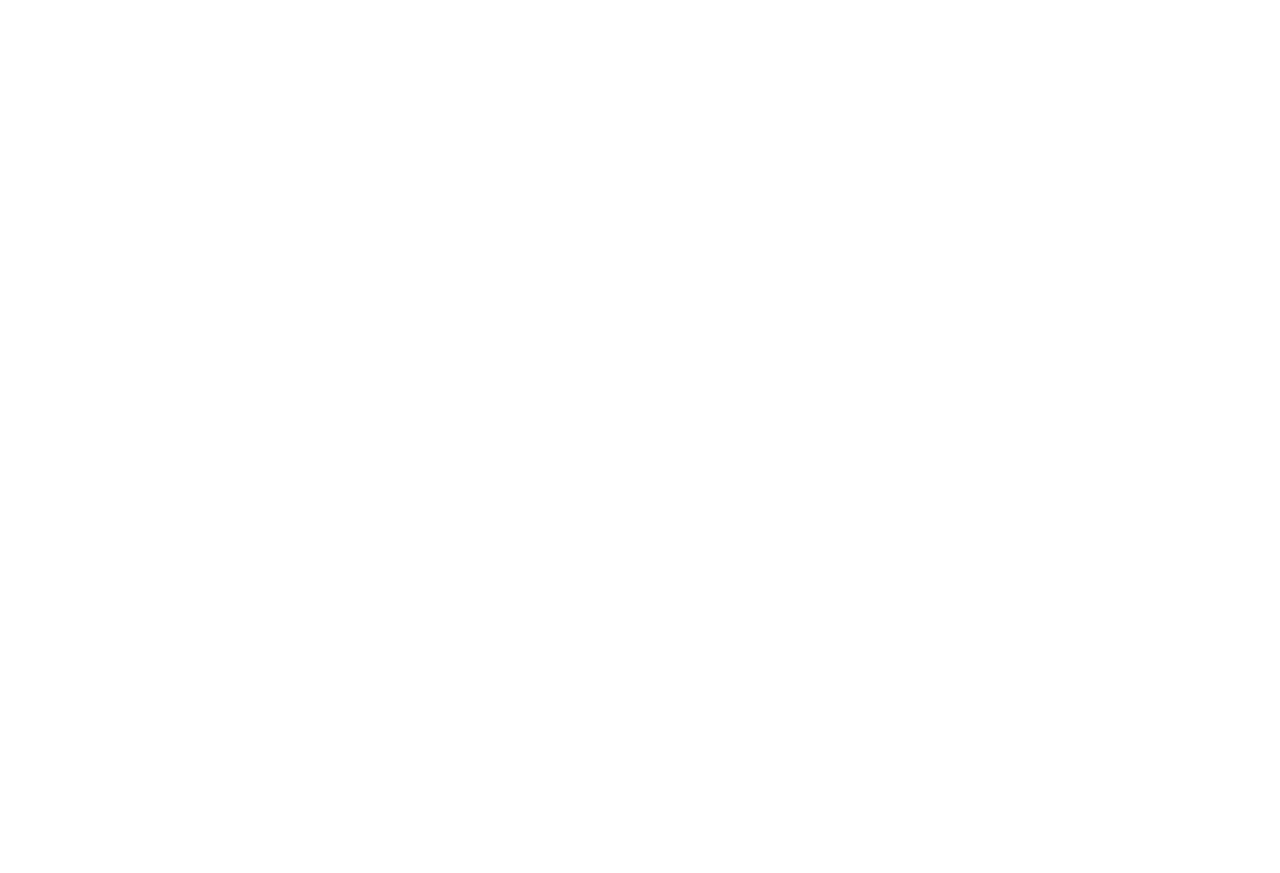
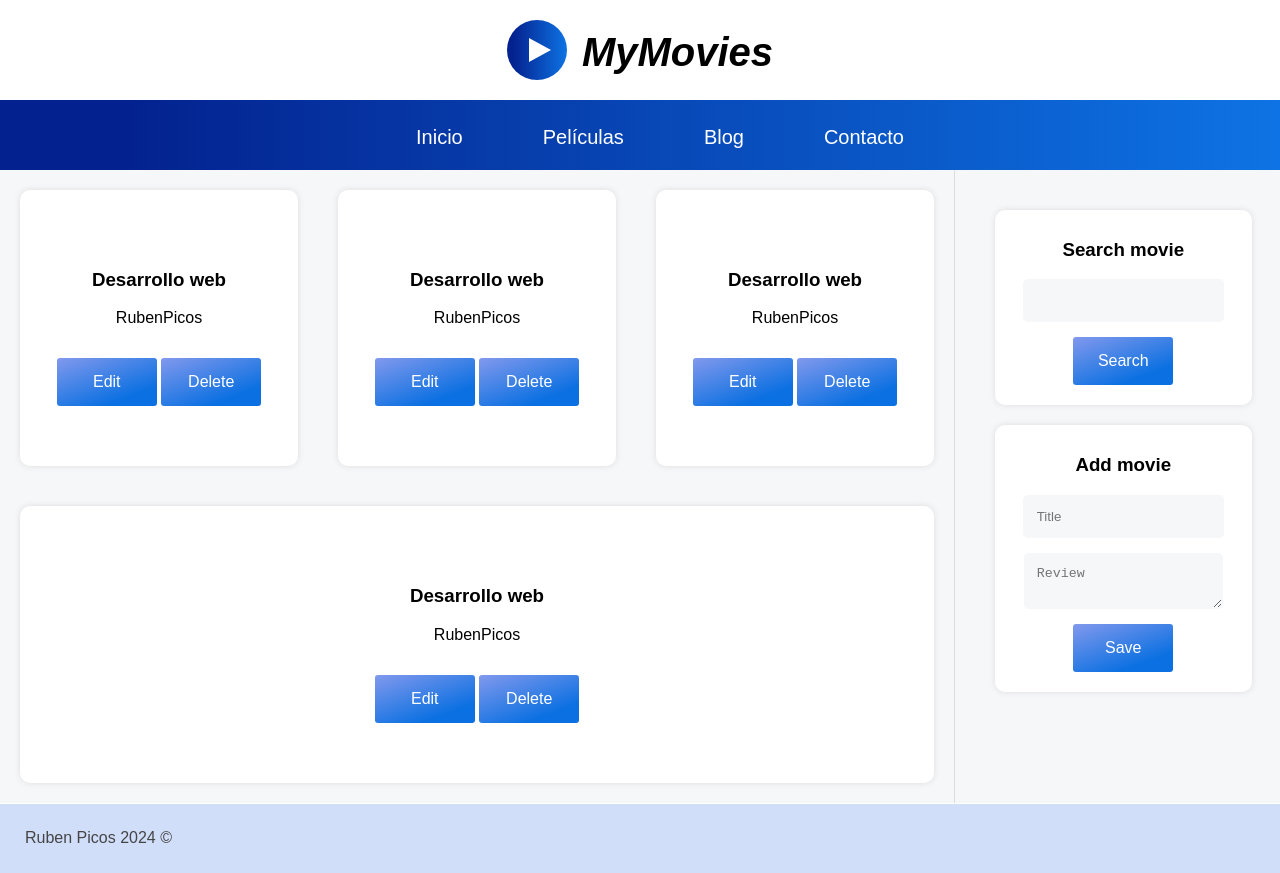
Before and after one commit to Rubenpicos/movie-app, a plain HTML site: page index.html in a window 1280 px wide. Before the commit the page ends 800 px from the top, so only its background shows below. Drawn offline with Linux system fonts and the light colour scheme.

Commit message:
html and css ready

```diff
--- a/index.html
+++ b/index.html
@@ -9,5 +9,79 @@
 </head>
 <body>
 
+    <div class="layout">
+
+        <header class="header">
+            <div class="slideRight">
+                <div class="play"></div>
+            </div>
+            <h1>MyMovies</h1>
+        </header>
+
+        <nav class="nav">
+            <ul>
+                <li><a href="#">Inicio</a></li>
+                <li><a href="#">Películas</a></li>
+                <li><a href="#">Blog</a></li>
+                <li><a href="#">Contacto</a></li>
+            </ul>
+        </nav>
+
+
+        <section class="content">
+            <article class="movie-item">
+                <h3 class="title">Desarrollo web</h3>
+                <p class="description">RubenPicos</p>
+
+                <button class="edit">Edit</button>
+                <button class="delete">Delete</button>
+            </article>
+            <article class="movie-item">
+                <h3 class="title">Desarrollo web</h3>
+                <p class="description">RubenPicos</p>
+
+                <button class="edit">Edit</button>
+                <button class="delete">Delete</button>
+            </article>
+            <article class="movie-item">
+                <h3 class="title">Desarrollo web</h3>
+                <p class="description">RubenPicos</p>
+
+                <button class="edit">Edit</button>
+                <button class="delete">Delete</button>
+            </article>
+            <article class="movie-item">
+                <h3 class="title">Desarrollo web</h3>
+                <p class="description">RubenPicos</p>
+
+                <button class="edit">Edit</button>
+                <button class="delete">Delete</button>
+            </article>
+
+        </section>
+
+        <aside class="lateral">
+            <div class="search">
+            <h3 class="title">Search movie</h3>
+            <form>
+                <input type="text"/>
+                <button>Search</button>
+            </form>
+        </div>
+        <div class="add">
+            <h3 class="title">Add movie</h3>
+            <form>
+                <input type="text" placeholder="Title">
+                <textarea placeholder="Review"></textarea>
+                <input type="submit" value="Save">
+            </form>
+        </div>
+        </aside>
+
+        <footer class="footer">
+            Ruben Picos 2024 &copy;
+        </footer>
+    </div>
+
 </body>
 </html>
--- a/styles.css
+++ b/styles.css
@@ -0,0 +1,270 @@
+body {
+    background-color: #d1defa;
+    font-family: sans-serif, Arial, Helvetica, sans-serif;
+    text-align: center;
+    padding: 0px;
+    margin: 0px;
+}
+
+.layout {
+    width: 100%;
+    height: auto;
+
+    display: grid;
+    grid-template-areas:
+        "header header header header"
+        "nav nav nav nav"
+        "content content content lateral"
+        "footer footer footer footer";
+
+    grid-template-rows: 100px 70px auto 70px;
+}
+
+.header {
+    background: white;
+    text-align: left;
+    font-style: italic;
+    grid-area: header;
+
+    display: flex;
+    justify-content: center
+}
+
+/* Logo */
+.slideRight {
+    background: linear-gradient(90deg, #03228f 10%, #0e73e4 100%);
+    width: 60px;
+    height: 60px;
+    border-radius: 300px;
+    margin-top: 20px;
+}
+
+.play {
+    width: 0;
+    height: 0;
+    margin-top: 18px;
+    margin-left: 22px;
+    border-left: 22px solid white;
+    border-top: 12px solid transparent;
+    border-bottom: 12px solid transparent;
+}
+
+/* Logo animation */
+@keyframes slideRight {
+    0% {
+        transform: translateX(-150%);
+
+    }
+
+    50% {
+        transform: translateX(8%);
+        transform: rotate(90deg);
+
+    }
+
+    65% {
+        transform: translateX(-4%);
+    }
+
+    80% {
+        transform: translateX(4%);
+    }
+
+    95% {
+        transform: translateX(-2%);
+    }
+
+    100% {
+        transform: translateX(0%);
+    }
+}
+
+@-webkit-keyframes slideRight {
+    0% {
+        -webkit-transform: translateX(-150%);
+    }
+
+    50% {
+        -webkit-transform: translateX(8%);
+    }
+
+    65% {
+        -webkit-transform: translateX(-4%);
+    }
+
+    80% {
+        -webkit-transform: translateX(4%);
+    }
+
+    95% {
+        -webkit-transform: translateX(-2%);
+    }
+
+    100% {
+        -webkit-transform: translateX(0%);
+    }
+}
+
+.slideRight {
+    animation-name: slideRight;
+    -webkit-animation-name: slideRight;
+
+    animation-duration: 1s;
+    -webkit-animation-duration: 1s;
+
+    animation-timing-function: ease-in-out;
+    -webkit-animation-timing-function: ease-in-out;
+
+    visibility: visible !important;
+}
+
+
+
+
+/* NAV BAR STYLES */
+
+.header h1 {
+    margin-left: 15px;
+    margin-top: 30px;
+    font-size: 40px;
+}
+
+.nav {
+    background: linear-gradient(90deg, #03228f 10%, #0e73e4 100%);
+    grid-area: nav;
+    list-style: none;
+}
+
+.nav>ul {
+    display: flex;
+    justify-content: center;
+    align-items: center;
+    list-style: none;
+}
+
+.nav li {
+    padding: 10px;
+}
+
+.nav a {
+    display: block;
+    margin-left: 30px;
+    margin-right: 30px;
+    color: white;
+    text-decoration: none;
+    font-size: 20px;
+    font-weight: lighter;
+    transition: all 300ms;
+
+}
+
+.nav a:hover {
+    transform: scale(1.1, 1.1);
+}
+
+.content {
+    background: #f6f7f9;
+    grid-area: content;
+    display: flex;
+    flex-flow: row wrap;
+    justify-content: flex-start;
+    align-items: flex-start;
+
+}
+
+.movie-item {
+    flex-grow: 1;
+    background-color: white;
+    border-radius: 10px;
+    box-shadow: 0px 0px 6px #ddd;
+    margin: 20px;
+    padding-top: 60px;
+    padding-bottom: 60px;
+    padding-left: 25px;
+    padding-right: 25px;
+}
+
+button,
+input[type="submit"],
+input[type="button"] {
+    width: 100px;
+    background: linear-gradient(160deg, #8299ed 0%, #0b70e1 77%);
+    color: white;
+    border: 0;
+    outline: 0;
+    padding: 15px;
+    border-radius: 3px;
+    margin-top: 15px;
+    text-transform: capitalize;
+    font-size: 16px;
+    font-weight: 500;
+    cursor: pointer;
+    transition: all 300ms;
+}
+
+.movie-item .edit:hover {
+    background: #e77b00;
+}
+
+.movie-item .delete:hover {
+    background: #9b0202;
+}
+
+.lateral {
+    background: #f6f7f9;
+    grid-area: lateral;
+    border-left: 1px solid #ddd;
+    padding: 20px;
+
+}
+
+.lateral>div {
+    box-sizing: border-box;
+    width: 90%;
+    margin: 20px;
+    padding: 20px;
+    padding-top: 10px;
+    background: white;
+    border-radius: 10px;
+    box-shadow: 0px 0px 6px #ddd;
+}
+
+
+.lateral input[type="text"],
+.lateral input[type="search"],
+.lateral textarea{
+    display: block;
+    margin: 0 auto;
+    margin-top: 15px;
+    padding: 12px;
+    border-radius: 5px;
+    background: #f6f7f9;
+    color: #454545;
+    width: 80%;
+    opacity: 4;
+    outline: 0;
+    border-color: transparent;
+}
+
+.footer {
+    grid-area: footer;
+    background: #d1defa;
+    color: #454545;
+    border-top: 1px solid white;
+    text-align: left;
+    line-height: 68px;
+    padding-left: 25px;
+}
+
+
+@media (max-width:1085px){
+    .content{
+        flex-flow: column wrap;
+        justify-content: center;
+        align-items: center;
+    }
+
+    .movie-item{
+        width:80%
+    }
+}
```
